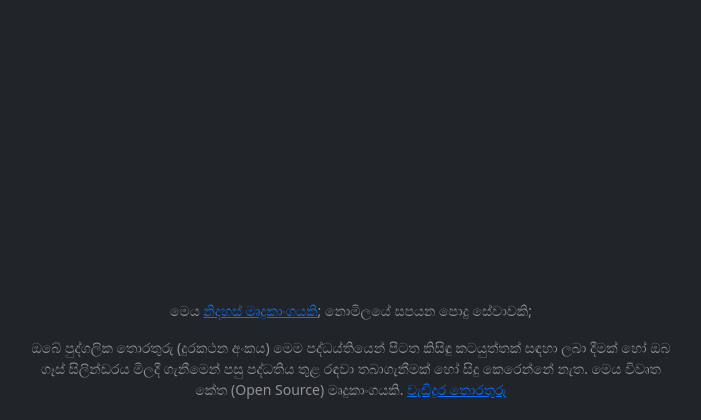
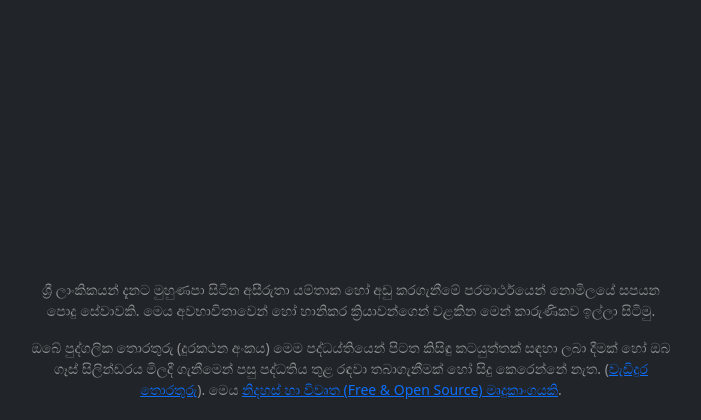
Before and after one commit to madhusankagoonathilake/gas-queue-mgt, a PHP site: page /index.php in a window 1280 px wide. Shown: the part 380-800 px from the top of the page, without its empty margins (289-990 px from the left). Run offline with PHP 8.4, Linux system fonts and the light colour scheme.

Commit message:
Changed the content of footer

```diff
--- a/templates/footer.php
+++ b/templates/footer.php
@@ -1,8 +1,11 @@
 <footer class="mt-auto bg-dark text-white-50 py-1 small">
-    <p>මෙය <a href="https://github.com/madhusankagoonathilake/gas-queue-mgt">නිදහස් මෘදුකාංගයකි</a>; නොමිලයේ සපයන පොදු සේවාවකි;</p>
+    <p>ශ්‍රී ලාංකිකයන් දැනට මුහුණපා සිටින අසීරුතා යම්තාක හෝ අඩු කරගැනීමේ පරමාර්ථයෙන් නොමිලයේ සපයන පොදු සේවාවකි. මෙය
+        අවභාවිතාවෙන් හෝ හානිකර ක්‍රියාවන්ගෙන් වළකින මෙන් කාරුණිකව ඉල්ලා සිටිමු.</p>
     ඔබේ පුද්ගලික තොරතුරු (දුරකථන අංකය) මෙම පද්ධය්තියෙන් පිටත කිසිඳු කටයුත්තක් සඳහා ලබා දීමක් හෝ ඔබ ගෑස් සිලින්ඩරය
-    මිලදී ගැනීමෙන් පසු පද්ධතිය තුළ රඳවා තබාගැනීමක් හෝ සිදු කෙරෙන්නේ නැත. මෙය විවෘත කේත (Open Source) මෘදුකාංගයකි. <a
-            href="privacy.php">වැඩිදුර තොරතුරු</a>
+    මිලදී ගැනීමෙන් පසු පද්ධතිය තුළ රඳවා තබාගැනීමක් හෝ සිදු කෙරෙන්නේ නැත. (<a href="privacy.php">වැඩිදුර තොරතුරු</a>).
+    මෙය
+    <a href="https://github.com/madhusankagoonathilake/gas-queue-mgt">නිදහස් හා විවෘත (Free &amp; Open Source)
+        මෘදුකාංගයකි</a>.
 </footer>
 </div>
 
```
